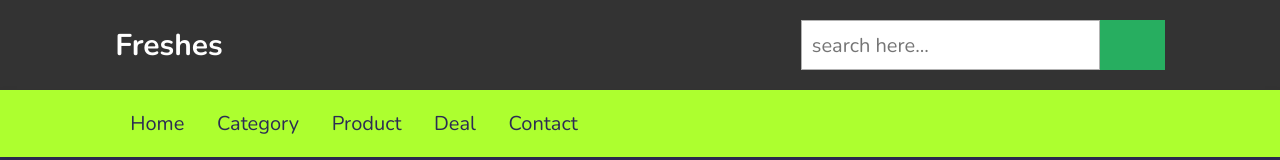
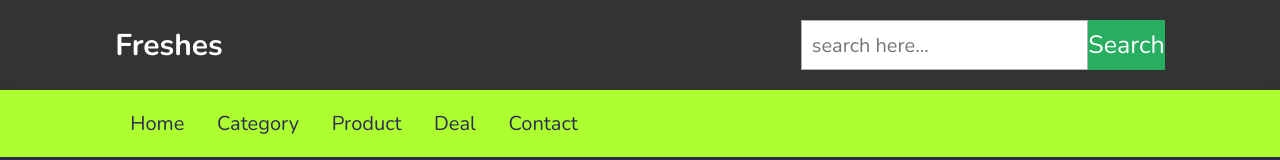
Before and after one commit to Aaditya962/LGMVIP-Web-Task1, a plain HTML site: page index.html in a window 1280 px wide. Shown: the top 160 px of the page. Drawn offline with nearby package versions, Linux system fonts and the light colour scheme.

Commit message:
modified search button

```diff
--- a/index.html
+++ b/index.html
@@ -18,7 +18,7 @@
 
         <form action="" class="search-box-container">
             <input type="search" id="search-box" placeholder="search here...">
-            <label for="search-box" class="fas fa-search"></label>
+            <label for="search-box" class="fas fa-search">Search</label>
         </form>
 
     </div>
```
